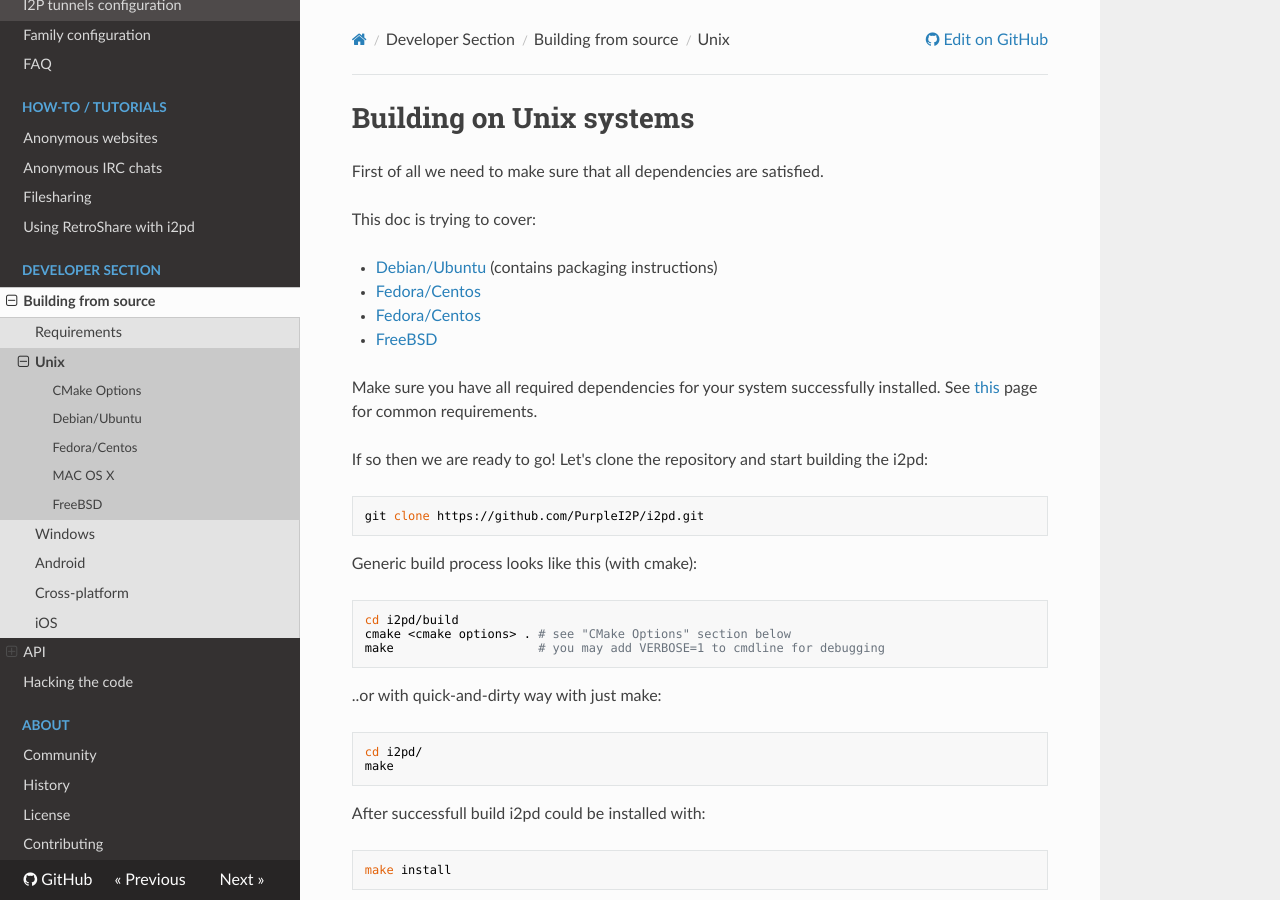
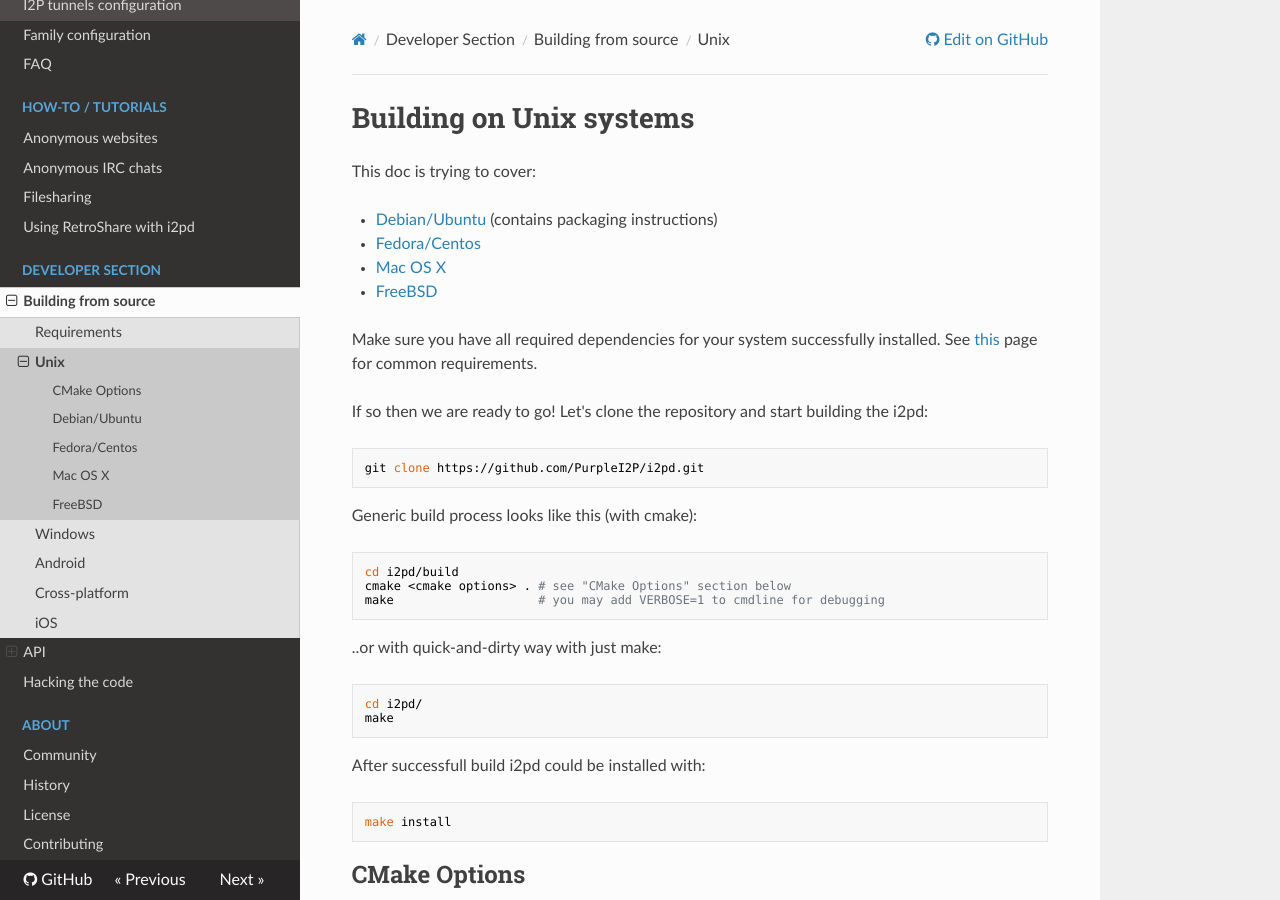
Before and after one commit to PurpleI2P/i2pd_docs_en, an MkDocs documentation site: the page built from docs/devs/building/unix.md, in a window 1280 px wide and 900 px high. Built offline with MkDocs 1.6.1, drawn with Linux system fonts in a browser that asks for light colours; nearby versions of some CDN libraries; old or Windows-style settings are respelled for this version of MkDocs.

Commit message:
various fixes

```diff
--- a/docs/devs/building/unix.md
+++ b/docs/devs/building/unix.md
@@ -1,13 +1,11 @@
 Building on Unix systems
 =============================
-
-First of all we need to make sure that all dependencies are satisfied.
 
 This doc is trying to cover:
 
 * [Debian/Ubuntu](#debian-ubuntu) (contains packaging instructions)
 * [Fedora/Centos](#fedora-centos)
-* [Fedora/Centos](#mac-os-x)
+* [Mac OS X](#mac-os-x)
 * [FreeBSD](#freebsd)
 
 Make sure you have all required dependencies for your system successfully installed.
@@ -105,7 +103,7 @@ But you can use cmake3 from the epel repository:
 
 ...and then use 'cmake3' instead 'cmake'.
 
-MAC OS X
+Mac OS X
 --------
 
 Requires [homebrew](http://brew.sh)
```
